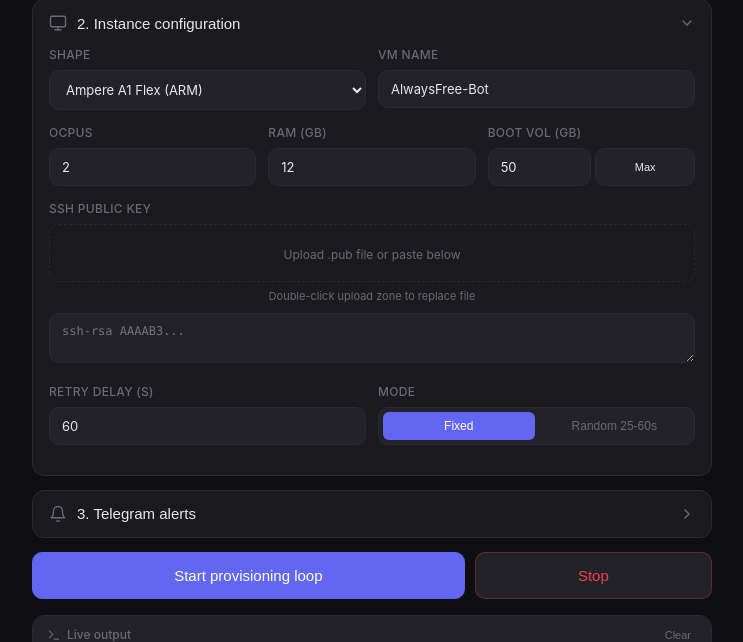
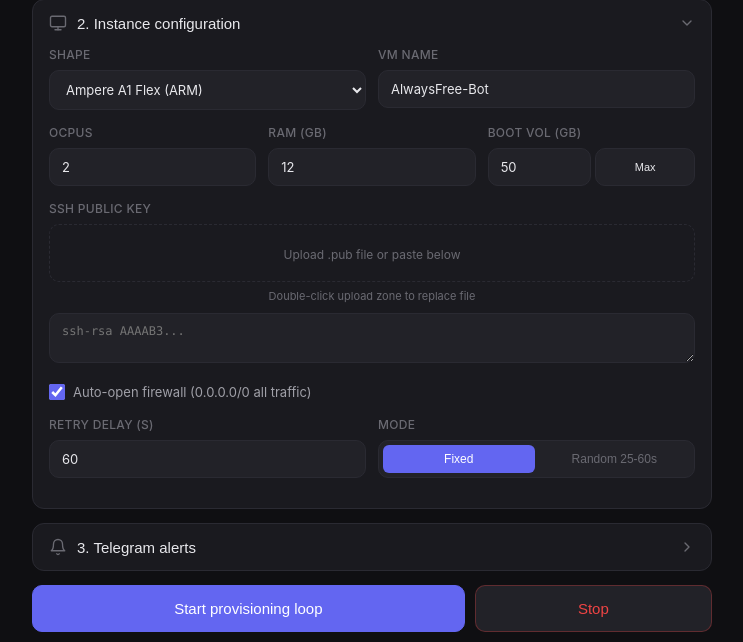
Before and after one commit to sarakmacbook/oracle, a Flask app: page / in a window 1280 px wide. Shown: the part 794-1436 px from the top of the page, without its empty margins (268-1011 px from the left). Run offline with Flask 3, Linux system fonts and the light colour scheme; data that the repository does not hold is empty.

Commit message:
Add files via upload

```diff
--- a/app.py
+++ b/app.py
@@ -331,6 +331,91 @@ def list_vnics():
         return jsonify({'success': False, 'error': str(e)})
 
 
+@app.route('/api/open-firewall', methods=['POST'])
+@require_auth
+def open_firewall():
+    """Add 0.0.0.0/0 ingress rule to subnet's security list."""
+    data = request.json or {}
+    config = build_config(data)
+    subnet_id = data.get('subnet_id')
+
+    if not subnet_id:
+        return jsonify({'success': False, 'error': 'subnet_id required'})
+
+    try:
+        oci.config.validate_config(config)
+        network_client = oci.core.VirtualNetworkClient(config)
+
+        # Get subnet details
+        subnet = network_client.get_subnet(subnet_id=subnet_id).data
+
+        # Try NSG first (modern approach)
+        nsg_id = getattr(subnet, 'network_security_group_ids', [])
+        if nsg_id and len(nsg_id) > 0:
+            # Add rule to first NSG
+            rule = oci.core.models.AddNetworkSecurityGroupSecurityRulesDetails(
+                security_rules=[
+                    oci.core.models.AddSecurityRuleDetails(
+                        direction='INGRESS',
+                        protocol='all',  # 1=ICMP, 6=TCP, 17=UDP, 'all'=all
+                        source='0.0.0.0/0',
+                        description='OCI Provisioner auto-open all traffic'
+                    )
+                ]
+            )
+            result = network_client.add_network_security_group_security_rules(
+                network_security_group_id=nsg_id[0],
+                add_network_security_group_security_rules_details=rule
+            )
+            return jsonify({
+                'success': True,
+                'method': 'NSG',
+                'nsg_id': nsg_id[0],
+                'rules_added': len(result.data.security_rules)
+            })
+
+        # Fallback to Security List (legacy approach)
+        sec_list_ids = getattr(subnet, 'security_list_ids', [])
+        if not sec_list_ids:
+            return jsonify({'success': False, 'error': 'No security list or NSG found on subnet'})
+
+        sec_list = network_client.get_security_list(security_list_id=sec_list_ids[0]).data
+
+        # Check if 0.0.0.0/0 all-traffic rule already exists
+        existing = getattr(sec_list, 'ingress_security_rules', [])
+        for rule in existing:
+            if getattr(rule, 'source', '') == '0.0.0.0/0' and getattr(rule, 'protocol', '') == 'all':
+                return jsonify({'success': True, 'message': '0.0.0.0/0 all-traffic rule already exists', 'already_open': True})
+
+        # Add the rule
+        new_rules = existing + [
+            oci.core.models.IngressSecurityRule(
+                source='0.0.0.0/0',
+                protocol='all',
+                is_stateless=False,
+                description='OCI Provisioner auto-open all traffic'
+            )
+        ]
+
+        update = oci.core.models.UpdateSecurityListDetails(
+            ingress_security_rules=new_rules
+        )
+        network_client.update_security_list(
+            security_list_id=sec_list_ids[0],
+            update_security_list_details=update
+        )
+
+        return jsonify({
+            'success': True,
+            'method': 'SecurityList',
+            'sec_list_id': sec_list_ids[0],
+            'message': 'Added 0.0.0.0/0 all-traffic ingress rule'
+        })
+
+    except Exception as e:
+        return jsonify({'success': False, 'error': str(e)})
+
+
 def check_free_tier_limits(config, account_config, compute_client, block_client, identity_client):
     tenancy = config['tenancy']
     requested_shape = account_config.get('shape')
@@ -604,6 +689,55 @@ def run_automated_creation(config, account_config, compute_client, network_clien
         if boot_gb < 50:
             add_log("Boot volume raised to minimum 50 GB.")
             boot_gb = 50
+
+        # Auto-open firewall if requested
+        open_firewall_flag = account_config.get('open_firewall', False)
+        if open_firewall_flag:
+            try:
+                add_log("Opening firewall: adding 0.0.0.0/0 all-traffic rule...")
+                nsg_id = None
+                # Try to get NSG or sec list from subnet
+                sn = network_client.get_subnet(subnet_id=subnet_id).data
+                nsg_ids = getattr(sn, 'network_security_group_ids', [])
+                sec_ids = getattr(sn, 'security_list_ids', [])
+
+                if nsg_ids:
+                    rule = oci.core.models.AddNetworkSecurityGroupSecurityRulesDetails(
+                        security_rules=[
+                            oci.core.models.AddSecurityRuleDetails(
+                                direction='INGRESS', protocol='all',
+                                source='0.0.0.0/0',
+                                description='OCI Provisioner auto-open'
+                            )
+                        ]
+                    )
+                    network_client.add_network_security_group_security_rules(
+                        network_security_group_id=nsg_ids[0],
+                        add_network_security_group_security_rules_details=rule
+                    )
+                    add_log("Firewall opened via NSG: 0.0.0.0/0 all-traffic allowed")
+                elif sec_ids:
+                    sec_list = network_client.get_security_list(security_list_id=sec_ids[0]).data
+                    existing = getattr(sec_list, 'ingress_security_rules', [])
+                    already = any(getattr(r, 'source', '') == '0.0.0.0/0' and getattr(r, 'protocol', '') == 'all' for r in existing)
+                    if not already:
+                        new_rules = existing + [oci.core.models.IngressSecurityRule(
+                            source='0.0.0.0/0', protocol='all', is_stateless=False,
+                            description='OCI Provisioner auto-open'
+                        )]
+                        network_client.update_security_list(
+                            security_list_id=sec_ids[0],
+                            update_security_list_details=oci.core.models.UpdateSecurityListDetails(
+                                ingress_security_rules=new_rules
+                            )
+                        )
+                        add_log("Firewall opened via Security List: 0.0.0.0/0 all-traffic allowed")
+                    else:
+                        add_log("Firewall already open: 0.0.0.0/0 rule exists")
+                else:
+                    add_log("Warning: Could not find NSG or Security List to open firewall", 'warn')
+            except Exception as e:
+                add_log(f"Warning: Failed to open firewall: {str(e)[:80]}", 'warn')
 
         add_log(f"Setup Verified -> Subnet: {subnet_id[:20]}... | "
                 f"Image: {image_id[:20]}... | Zone: {ad_list[0] if ad_list else 'N/A'}")
--- a/templates/index.html
+++ b/templates/index.html
@@ -454,6 +454,10 @@
                     <div style="margin-top:6px;font-size:11px;color:var(--text-muted);text-align:center;">Double-click upload zone to replace file</div>
                     <textarea id="sshKey" class="form-textarea ssh-area" placeholder="ssh-rsa AAAAB3..."></textarea>
                 </div>
+                <div class="checkbox-row" style="margin-bottom:14px;">
+                    <input type="checkbox" id="openFirewall" checked>
+                    <label for="openFirewall">Auto-open firewall (0.0.0.0/0 all traffic)</label>
+                </div>
                 <div class="grid-2">
                     <div class="form-group">
                         <label class="form-label">Retry delay (s)</label>
@@ -893,6 +897,56 @@
         btn.textContent = 'Scan subnets';
     }
 
+    async function scanVnics() {
+        parseConfig();
+        var btn = document.getElementById('scanVnicBtn');
+        var user = document.getElementById('cfgUser').value;
+        var key = document.getElementById('cfgKey').value;
+
+        if (!user || !key) {
+            addLog('Error: Credentials required first', 'error');
+            return;
+        }
+        if (!btn) {
+            addLog('Error: VNIC button not found', 'error');
+            return;
+        }
+
+        btn.disabled = true;
+        btn.textContent = 'Scanning...';
+
+        try {
+            var res = await fetch('/api/list-vnics', {
+                method: 'POST',
+                headers: { 'Content-Type': 'application/json' },
+                body: JSON.stringify({
+                    user: user,
+                    tenancy: document.getElementById('cfgTenancy').value,
+                    fingerprint: document.getElementById('cfgFingerprint').value,
+                    region: document.getElementById('cfgRegion').value,
+                    private_key: key
+                })
+            });
+            var data = await res.json();
+
+            if (data.success && data.vnics && data.vnics.length > 0) {
+                addLog('Found ' + data.vnics.length + ' VNIC(s):', 'success');
+                data.vnics.forEach(function(v) {
+                    addLog('  ' + v.display_name + ' | IP: ' + v.private_ip + ' | Public: ' + (v.public_ip || 'None') + ' | State: ' + v.lifecycle_state);
+                });
+            } else if (data.success) {
+                addLog('No VNICs found (no running instances)', 'warn');
+            } else {
+                addLog('VNIC scan failed: ' + (data.error || 'Unknown error'), 'error');
+            }
+        } catch (err) {
+            addLog('VNIC scan error: ' + err.message, 'error');
+        }
+
+        btn.disabled = false;
+        btn.textContent = 'Scan VNICs';
+    }
+
     function onAllOSChange() {
         document.getElementById('imageSelect').innerHTML = '<option value="">-- Scan images --</option>';
     }
@@ -958,6 +1012,7 @@
             memory: document.getElementById('memory').value,
             boot_volume_gb: document.getElementById('bootVol').value,
             ssh_key: ssh,
+            open_firewall: document.getElementById('openFirewall').checked,
             telegram_bot_token: document.getElementById('tgToken').value.trim(),
             telegram_chat_id: document.getElementById('tgChat').value.trim(),
             retry_delay: parseInt(document.getElementById('retryDelay').value) || 60,
```
